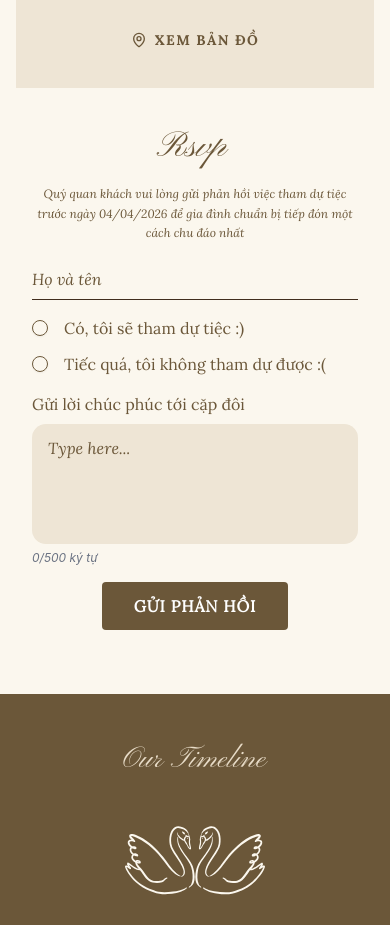
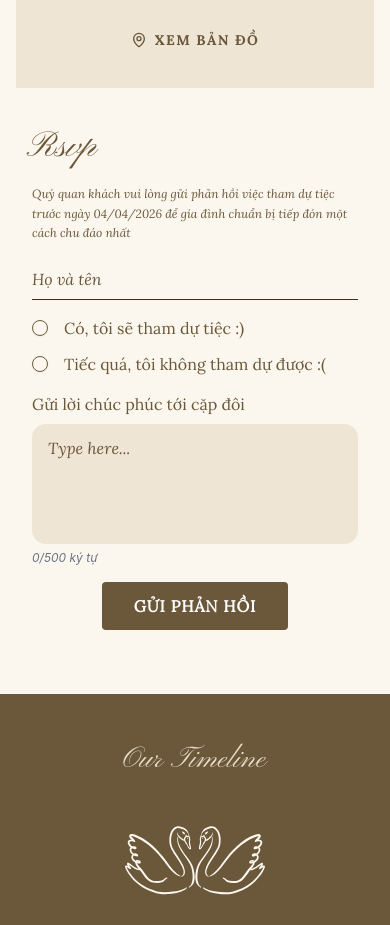
Before and after one commit to Chai-Un/wedding, a React (Vite) app: page / in a window 390 px wide. Shown: the part 2345-3270 px from the top of the page. Built offline with nearby package versions, Linux system fonts and the light colour scheme.

Commit message:
Update RSVP component styling for improved layout consistency

```diff
--- a/src/components/sections/RSVP.tsx
+++ b/src/components/sections/RSVP.tsx
@@ -145,12 +145,12 @@ export default function RSVP() {
 					<div className=" p-4 md:p-6 lg:p-8">
 						<form onSubmit={handleSubmit} className="space-y-4">
 							{/* Title */}
-							<div className="text-4xl md:text-5xl font-custom-serif text-[#6b5739] mb-4 text-center md:text-left">
+							<div className="text-4xl md:text-5xl font-custom-serif text-[#6b5739] mb-4 md:text-left">
 								{t('rsvp.title')}
 							</div>
 
 							{/* Description */}
-							<p className="text-xs md:text-base leading-relaxed font-hoangngan3 text-[#6b5739] text-center md:text-left">
+							<p className="text-xs md:text-base leading-relaxed font-hoangngan3 text-[#6b5739] md:text-left">
 								{t('rsvp.description')}
 							</p>
 
```
